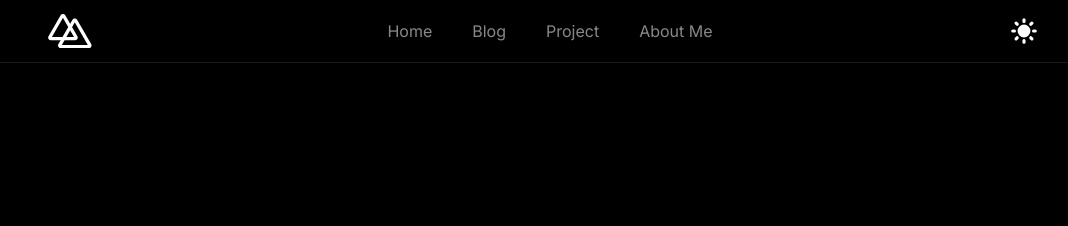
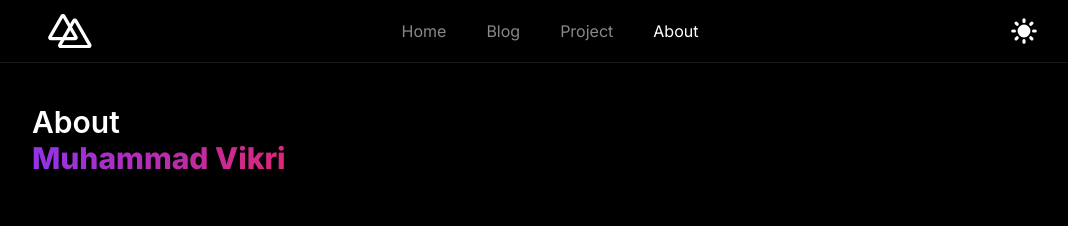
Before and after one commit to mhmmdvg/mhmmdvg-portfolio, a Next.js app: page /about in a window 1280 px wide. Before the commit this address had no page. Shown: the top 226 px of the page, without its empty margins (96-1164 px from the left). Built offline with nearby package versions, Linux system fonts and the light colour scheme; a web font is replaced by a local one.

Commit message:
Page About

```diff
--- /dev/null
+++ b/components/header/Header.tsx
@@ -0,0 +1,25 @@
+import { NextPage } from 'next';
+import React from 'react';
+
+type Props = {
+  children: React.ReactNode;
+  subtitle?: string;
+};
+
+const Header: NextPage<Props> = ({ children, subtitle }) => {
+  return (
+    <div className="mb-8">
+      <h1
+        fade-in="1"
+        className="font-display text-3xl sm:text-4xl font-bold dark:text-white text-black lg:text-4xl"
+      >
+        {children}
+      </h1>
+      <p fade-in="2" className="py-2">
+        {subtitle}
+      </p>
+    </div>
+  );
+};
+
+export default Header;
--- a/components/layout/navbar/DarkMode.tsx
+++ b/components/layout/navbar/DarkMode.tsx
@@ -5,6 +5,7 @@ import { NextPage } from 'next';
 const DarkMode: NextPage = () => {
   const [mounted, setMounted] = useState(false);
   const { theme, setTheme } = useTheme();
+
   useEffect(() => setMounted(true), []);
 
   return (
--- a/components/layout/navbar/Navbar.tsx
+++ b/components/layout/navbar/Navbar.tsx
@@ -16,7 +16,7 @@ const LinkNavItems: Array<NavItemType> = [
   { name: 'Home', path: '/', value: '' },
   { name: 'Blog', path: '/blog', value: 'blog' },
   { name: 'Project', path: '/project', value: 'project' },
-  { name: 'About Me', path: '/aboutme', value: 'aboutme' },
+  { name: 'About', path: '/about', value: 'about' },
 ];
 
 const Navbar: NextPage = () => {
@@ -50,7 +50,6 @@ const Navbar: NextPage = () => {
           : 'border-transparent'
       }`}
     >
-      {/* // <header className={`${twstyles.header}`}> */}
       <nav className="h-16 xl:w-[62rem] xl:h-[62px] lg:h-[60px] container mx-auto px-8 xl:px-0">
         <div className="flex justify-between items-center h-full py-4">
           <div className="w-6 sm:w-10 xl:w-11 lg:w-12">
--- /dev/null
+++ b/components/pages/about/HeaderAbout.tsx
@@ -0,0 +1,16 @@
+import React from 'react';
+
+function HeaderAbout() {
+  return (
+    <div fade-in="1">
+      <h1 className="font-display text-2xl sm:text-3xl font-semibold dark:text-white text-black lg:text-3xl">
+        About
+      </h1>
+      <h2 className="font-extrabold text-3xl text-transparent bg-clip-text bg-gradient-to-r from-purple-600 to-pink-600">
+        Muhammad Vikri
+      </h2>
+    </div>
+  );
+}
+
+export default HeaderAbout;
--- a/components/pages/home/hero/Hero.tsx
+++ b/components/pages/home/hero/Hero.tsx
@@ -26,11 +26,9 @@ const Hero = () => {
       <div className={styles.hero}>
         <div className="container mx-auto">
           <div className={styles.heroContainer} fade-in="1">
-            {/* w-full px-3 sm:w-3/4 xl:w-1/2 xl:pr-0 lg:w-1/2 */}
             <div className="text-center w-full lg:px-0 lg:text-left">
               <h1 className={styles.myName}>
-                Hello, I’m{' '}
-                {/* transition-all bg-size-200 bg-pos-0 hover:bg-pos-100 duration-300 */}
+                Hello, I’m
                 <span className="font-extrabold text-transparent bg-clip-text bg-gradient-to-r from-purple-600 to-pink-600 ">
                   Muhammad Vikri
                 </span>
--- a/components/pages/home/tools/TechToolsItem.tsx
+++ b/components/pages/home/tools/TechToolsItem.tsx
@@ -12,18 +12,7 @@ const TechToolsItem: NextPage<ToolsItemProps> = (props) => {
     // border light DFDFDF
     <div className=" h-[100px] border cursor-pointer ease-in-out hover:scale-110 duration-200 dark:border-[#383838] border-[#eaeaea] rounded-lg p-2">
       <div className="flex flex-row items-center h-full px-4 space-x-2 ">
-        <div className="w-full lg:w-1/2 flex justify-center">
-          {/* <Image
-          className={
-            name === 'Figma' || name === 'Flutter' ? '' : 'rounded-full'
-          }
-          src={icons}
-          width={50}
-          height={50}
-          alt={alt}
-        /> */}
-          {icons}
-        </div>
+        <div className="w-full lg:w-1/2 flex justify-center">{icons}</div>
         <p className="font-text sm:w-1/2 hidden lg:flex">{name}</p>
       </div>
     </div>
--- a/components/pages/projects/HeaderProject.tsx
+++ /dev/null
@@ -1,14 +0,0 @@
-import React from 'react';
-
-const HeaderProject = () => {
-  return (
-    <div fade-in="1">
-      <h1 className="font-sfpro text-3xl sm:text-4xl font-bold dark:text-white text-black lg:text-4xl">
-        Projects
-      </h1>
-      <p className="font-sans">This is my project, you can see here</p>
-    </div>
-  );
-};
-
-export default HeaderProject;
--- a/components/pages/projects/ProjectList.tsx
+++ b/components/pages/projects/ProjectList.tsx
@@ -10,7 +10,7 @@ const ProjectList = ({ project }: Props) => {
   return (
     <div
       fade-in="2"
-      className="grid grid-cols-1 gap-4 sm:gap-6 py-8 sm:grid-cols-2 "
+      className="grid grid-cols-1 gap-4 sm:gap-6 sm:grid-cols-2 "
     >
       {project.map((data) => (
         <ProjectItem key={data.title} data={data} />
--- a/context/PreLoading.tsx
+++ b/context/PreLoading.tsx
@@ -1,5 +1,4 @@
 import React, { createContext, useContext, useEffect } from 'react';
-import { Transition } from '@headlessui/react';
 import { Fragment, useState } from 'react';
 import { NextPage } from 'next';
 
--- /dev/null
+++ b/pages/about/index.tsx
@@ -0,0 +1,26 @@
+import React from 'react';
+import Header from '../../components/header/Header';
+import HeaderAbout from '../../components/pages/about/HeaderAbout';
+import useLoaded from '../../hooks/use-loading';
+
+const twstyles = {
+  body: 'dark:bg-black bg-white transition pt-11 sm:pt-16',
+  container:
+    'flex flex-wrap flex-col items-start mt-10 px-3 lg:px-32 2xl:px-60 sm:items-start sm:justify-start sm:w-full ',
+};
+
+function About() {
+  const isLoaded = useLoaded();
+
+  return (
+    <section className={`${twstyles.body} ${isLoaded && 'fade-in-start'}`}>
+      <div className="container mx-auto">
+        <div className={twstyles.container}>
+          <HeaderAbout />
+        </div>
+      </div>
+    </section>
+  );
+}
+
+export default About;
--- a/pages/blog/index.tsx
+++ b/pages/blog/index.tsx
@@ -4,6 +4,7 @@ import BlogList from '../../components/pages/blog/BlogList';
 import { getAllPost } from '../../utils/mdx';
 import { PostMeta } from '../../type/mdxType';
 import useLoaded from '../../hooks/use-loading';
+import Header from '../../components/header/Header';
 
 export async function getStaticProps() {
   const posts = getAllPost('blog').map((post) => post.meta);
@@ -31,18 +32,7 @@ const Blog = ({ posts }: { posts: PostMeta[] }) => {
       >
         <div className="container mx-auto">
           <div className="flex flex-wrap flex-col items-start mt-10 px-3 lg:px-32 2xl:px-60 sm:items-start sm:justify-start sm:w-full">
-            <div className="mb-8">
-              <h1
-                fade-in="1"
-                className="font-display text-3xl sm:text-4xl font-bold dark:text-white text-black lg:text-4xl"
-              >
-                Blog
-              </h1>
-              <p fade-in="2" className="py-2">
-                I love post anything in here
-              </p>
-            </div>
-
+            <Header subtitle="I love post anything in here">Blog</Header>
             <BlogList posts={posts} />
           </div>
         </div>
--- a/pages/project/index.tsx
+++ b/pages/project/index.tsx
@@ -2,11 +2,10 @@ import { NextPage } from 'next';
 import Head from 'next/head';
 import React from 'react';
 import ProjectList from '../../components/pages/projects/ProjectList';
-import ListProject from '../../commons/constants/project';
 import useLoaded from '../../hooks/use-loading';
-import HeaderProject from '../../components/pages/projects/HeaderProject';
 import { getAllPost } from '../../utils/mdx';
 import { ProjectMeta } from '../../type/mdxType';
+import Header from '../../components/header/Header';
 
 export async function getStaticProps() {
   const projects = getAllPost('project').map((post) => post.meta);
@@ -36,7 +35,9 @@ const Project = ({ projects }: { projects: ProjectMeta[] }) => {
       <section className={`${twstyles.body} ${isLoaded && 'fade-in-start'}`}>
         <div className="container mx-auto">
           <div className={twstyles.container}>
-            <HeaderProject />
+            <Header subtitle="This is my project, you can see here">
+              Project
+            </Header>
             <ProjectList project={projects} />
           </div>
         </div>
```
